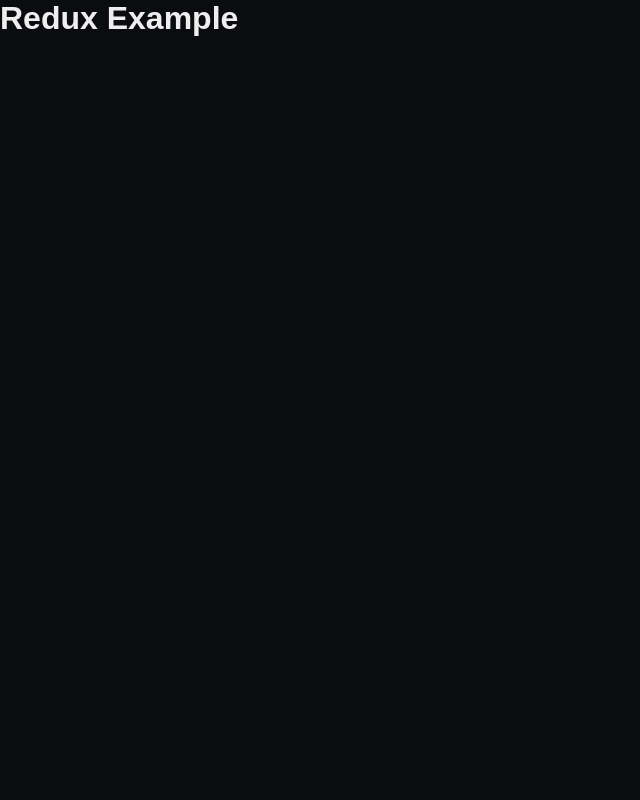
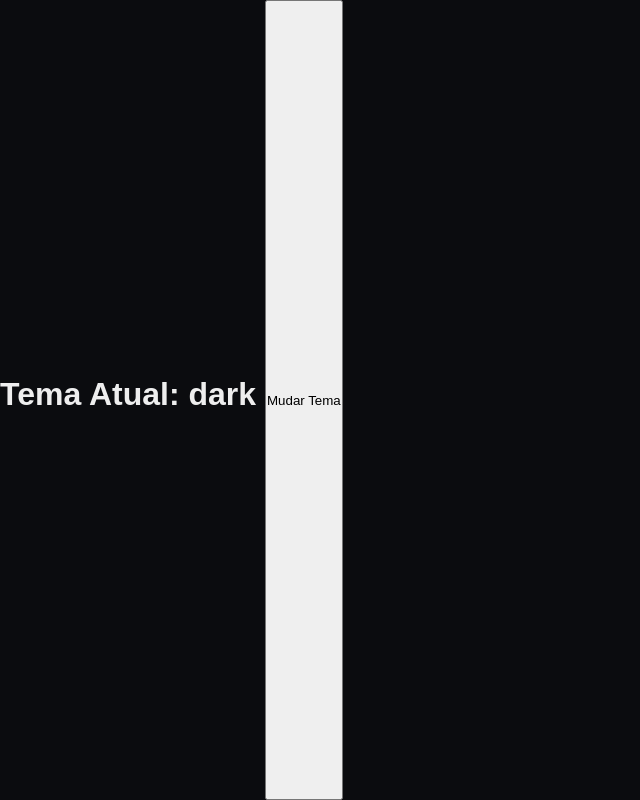
Before and after one commit to iamdevmarcos/redux-example, a React (Create React App) app: page / in a window 1280 px wide. Shown: the whole page, without its empty margins (0-640 px from the left). Built offline with nearby package versions, Linux system fonts and the light colour scheme.

Commit message:
add theme example

```diff
--- a/src/App.tsx
+++ b/src/App.tsx
@@ -1,12 +1,21 @@
 import * as S from './App.styles'
 
 import ThemeWrapper from 'components/Theme'
+import { useAppSelector } from 'redux/hooks/useAppSelector'
+import { useDispatch } from 'react-redux'
+import { switchTheme } from 'redux/reducers/themeReducer'
 
 const App = () => {
+  const { theme } = useAppSelector(state => state.theme)
+  const dispatch = useDispatch()
+
+  const handleSwitchTheme = () => dispatch(switchTheme())
+
   return (
     <ThemeWrapper>
       <S.Box>
-        <S.Heading>Redux Example</S.Heading>
+        <S.Heading>Tema Atual: {theme.mode} <button onClick={handleSwitchTheme}>Mudar Tema</button></S.Heading>
+
       </S.Box>
     </ThemeWrapper>
   )
--- a/src/components/Theme/index.tsx
+++ b/src/components/Theme/index.tsx
@@ -1,6 +1,5 @@
 import { useAppSelector } from "redux/hooks/useAppSelector"
 import { ThemeProvider } from "styled-components"
-import * as S from './styles'
 
 type ThemeWrapperProps = {
   children: React.ReactNode
@@ -10,9 +9,7 @@ const ThemeWrapper = ({ children }: ThemeWrapperProps) => {
   const { theme } = useAppSelector((state) => state.theme)
 
   return (
-    <ThemeProvider theme={theme}>
-      <S.Wrapper>{children}</S.Wrapper>
-    </ThemeProvider>
+    <ThemeProvider theme={theme}>{children}</ThemeProvider>
   )
 }
 
--- a/src/components/Theme/styles.ts
+++ /dev/null
@@ -1,7 +0,0 @@
-import styled from "styled-components"
-
-export const Wrapper = styled.main`
-  min-height: 100vh;
-  margin: 0;
-  padding: 0;
-`
--- a/src/styles/globalStyles.ts
+++ b/src/styles/globalStyles.ts
@@ -6,7 +6,7 @@ const GlobalStyles = createGlobalStyle`
     padding: 0;
     min-height: 100vh;
     font-family: 'Arial', sans-serif;
-    transition: all ease-in-out 0.4s;
+    transition: background ease-in-out 0.3s;
   }
 `;
 
```
